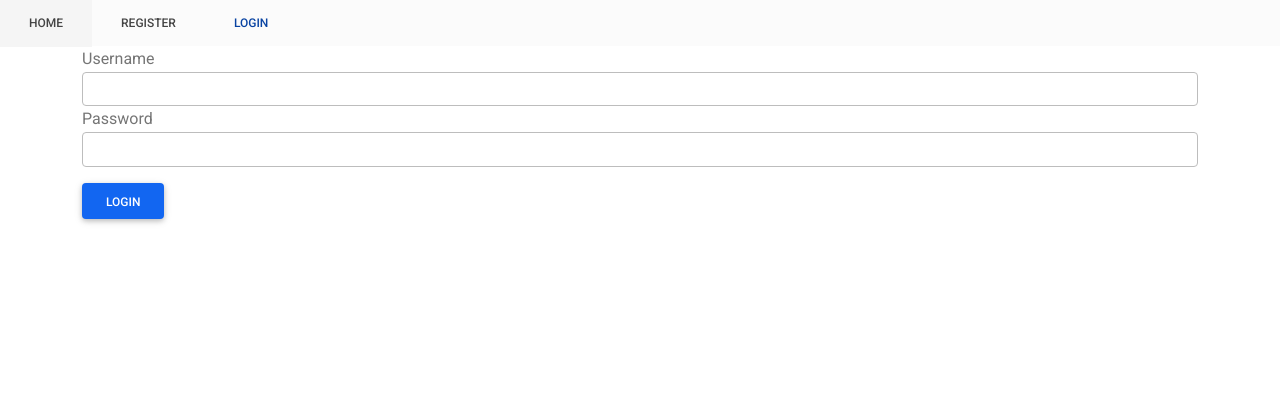
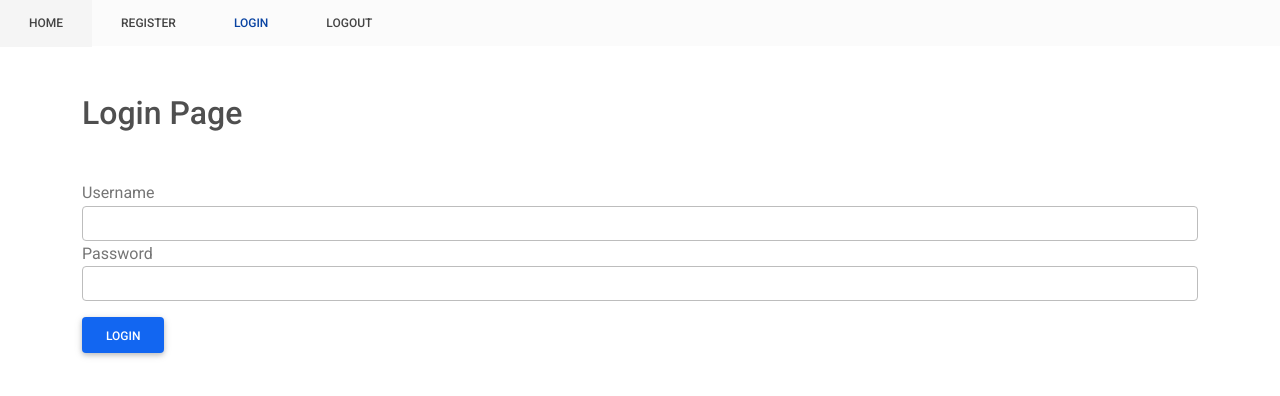
Before and after one commit to abs3nce/socnet-client, a React (Create React App) app: page /login in a window 1280 px wide. Shown: the top 396 px of the page. Built offline with nearby package versions, Linux system fonts and the light colour scheme.

Commit message:
+ user logout

```diff
--- a/src/core/Navbar.js
+++ b/src/core/Navbar.js
@@ -7,6 +7,19 @@ const isActive = (props, path) => {
   } else {
     return { color: "#444" };
   }
+};
+
+export const logout = (next) => {
+  if (typeof window !== "undefined") localStorage.removeItem("token");
+  next();
+  return fetch("http://localhost:3000/logout", {
+    method: "GET",
+  })
+    .then((res) => {
+      console.log("> USER LOGGED OUT: ", res);
+      return res.json();
+    })
+    .catch((err) => console.log(err));
 };
 
 const Navbar = (props) => (
@@ -35,6 +48,15 @@ const Navbar = (props) => (
           Login
         </Link>
       </li>
+      <li className="nav-item">
+        <a
+          className="nav-link"
+          style={isActive(props, "/logout"), {cursor: "pointer", color: "#444"}}
+          onClick={() => logout(() => props.history.push("/"))}
+        >
+          Logout
+        </a>
+      </li>
     </ul>
   </div>
 );
--- a/src/user/Login.js
+++ b/src/user/Login.js
@@ -120,6 +120,8 @@ class Login extends Component {
 
     return (
       <div className="container">
+        <h2 className="mt-5 mb-5">Login Page</h2>
+
         {this.loadLoginForm(username, password)}
 
         {/* alert o neuspesnom logine s errorom*/}
```
